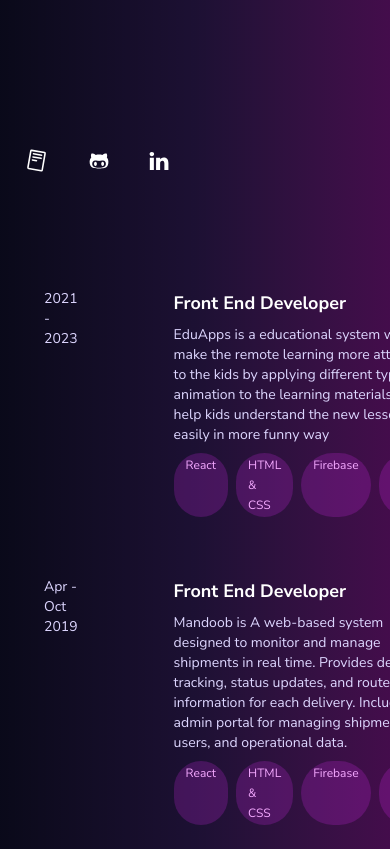
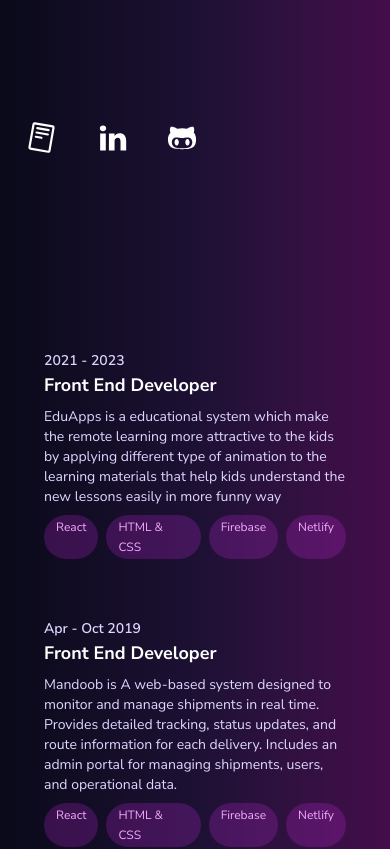
Before and after one commit to ThorayaElsharawy/my-portfolio, a Next.js app: page /about in a window 390 px wide. Shown: the part 960-1809 px from the top of the page. Built offline with nearby package versions, Linux system fonts and the light colour scheme; a web font is replaced by a local one.

Commit message:
feat: make icons link to external targets

```diff
--- a/src/app/about/page.tsx
+++ b/src/app/about/page.tsx
@@ -4,6 +4,7 @@ import { FaGithubAlt } from "react-icons/fa";
 import { TfiLinkedin } from "react-icons/tfi";
 import ProjectsList from "@/components/projects-list";
 import ExperiencesList from "@/components/experiences-list";
+import Link from "next/link";
 
 export default function page() {
     return (
@@ -27,68 +28,32 @@ export default function page() {
                         </div>
                         <section className="w-[80%]">
                             <article className="mt-24 leading-7 text-lg space-y-4 text-violet-200">
-                                <p>Motivated Frontend Developer with over 3 years of hands-on experience building responsive web applications using HTML, CSS, JavaScript, React. </p>
+                                <p>Motivated Frontend Developer with over 3 years of hands-on experience building responsive web applications. </p>
                                 <p>Eager to learn and grow in dynamic development teams, with a strong foundation in turning designs into clean, functional interfaces. Familiar with agile methodologies, version control, and deploying web projects. </p>
                                 <p>Passionate about writing maintainable code and continuously improving both technical and soft skills.</p>
                             </article>
                         </section>
                         <section className="mt-40">
-                            <div className="flex items-center  gap-10 text-white">
-                                <PiReadCvLogo className="text-[25px] cursor-pointer hover:text-cyan-600 transition-all" />
-                                <FaGithubAlt className="text-[20px] cursor-pointer hover:text-cyan-600 transition-all" />
-                                <TfiLinkedin className="text-[20px] cursor-pointer hover:text-cyan-600 transition-all" />
+                            <div className="flex items-center gap-10 text-white mt-auto mb-20">
+                                <Link href="https://drive.google.com/file/d/1xI0qS9_Myg073HUt3FKcmilSoVsDw5_Y/view" target="_blank">
+                                    <PiReadCvLogo className="text-[35px] cursor-pointer hover:text-cyan-600 transition-all" />
+                                </Link>
+                                <Link href='https://www.linkedin.com/in/thorayaelsharawy/' target="_blank">
+                                    <TfiLinkedin className="text-[28px] cursor-pointer hover:text-cyan-600 transition-all" />
+                                </Link>
+                                <Link href='https://github.com/ThorayaElsharawy' target="_blank">
+                                    <FaGithubAlt className="text-[30px] cursor-pointer hover:text-cyan-600 transition-all" />
+                                </Link>
                             </div>
                         </section>
                     </div>
                 </div>
-                <div className="pt-24 lg:w-[52%] lg:py-24">
-                    <div className="">
-                        <ExperiencesList />
-                        <ProjectsList />
-                    </div>
+                <div className="pt-24 lg:w-[52%] lg:py-24 space-y-28">
+                    <ExperiencesList />
+                    <ProjectsList />
                 </div>
             </main>
         </div>
 
     )
 }
-
-
-// <main className="fixed inset-0 w-full flex bg-[#000a0b] overflow-auto bg-linear-to-r from-indigo-500/10 via-violet-500/20 to-fuchsia-500/30">
-//     {/* <Stars /> */}
-//     <div className="grid grid-cols-[30%_55%] items-start justify-between px-32 text-white  w-full h-full py-20">
-//         <div className="">
-//             <h1 className="text-[60px] font-bold mb-8 font-poetsen">Thoraya Adel</h1>
-//             <div className="flex items-center gap-2 h-full relative">
-//                 <div className="flex-1 space-y-3 ms-5 text-violet-200">
-//                     <p className="font-bold">Front End Engineer</p>
-//                     <p className="max-w-[300px]">I build accessible, pixel-perfect digital experiences for the web.</p>
-//                 </div>
-
-//                 <div className="w-[1px] h-full bg-white me-5 absolute" />
-//                 <div className="absolute -bottom-2 -left-[6.5px]
-//                 border-l-[7px] border-l-transparent
-//                 border-b-[10px] border-t-white
-//                 border-r-[7px] border-r-transparent" />
-//             </div>
-//             <section>
-//                 <article className="mt-24 leading-7 text-lg space-y-4 text-violet-200">
-//                     <p>Motivated Frontend Developer with over 3 years of hands-on experience building responsive web applications using HTML, CSS, JavaScript, React. </p>
-//                     <p>Eager to learn and grow in dynamic development teams, with a strong foundation in turning designs into clean, functional interfaces. Familiar with agile methodologies, version control, and deploying web projects. </p>
-//                     <p>Passionate about writing maintainable code and continuously improving both technical and soft skills.</p>
-//                 </article>
-//             </section>
-//             <section className="mt-40">
-//                 <div className="flex items-center  gap-10 text-white">
-//                     <PiReadCvLogo className="text-[25px] cursor-pointer hover:text-cyan-600 transition-all" />
-//                     <FaGithubAlt className="text-[20px] cursor-pointer hover:text-cyan-600 transition-all" />
-//                     <TfiLinkedin className="text-[20px] cursor-pointer hover:text-cyan-600 transition-all" />
-//                 </div>
-//             </section>
-//         </div>
-//         <div className="self-start space-y-30">
-//             <ExperiencesList />
-//             <ProjectsList />
-//         </div>
-//     </div>
-// </main>
--- a/src/app/page.tsx
+++ b/src/app/page.tsx
@@ -48,15 +48,21 @@ export default function Home() {
             </ul>
           </div>
           <div className="flex items-center gap-10 text-white mt-auto mb-20">
-            <PiReadCvLogo className="text-[35px] cursor-pointer hover:text-cyan-600 transition-all" />
-            <FaGithubAlt className="text-[30px] cursor-pointer hover:text-cyan-600 transition-all" />
-            <TfiLinkedin className="text-[28px] cursor-pointer hover:text-cyan-600 transition-all" />
+            <a href="https://drive.google.com/file/d/1xI0qS9_Myg073HUt3FKcmilSoVsDw5_Y/view" target="_blank">
+              <PiReadCvLogo className="text-[35px] cursor-pointer hover:text-cyan-600 transition-all" />
+            </a>
+            <Link href='https://www.linkedin.com/in/thorayaelsharawy/' target="_blanck" >
+              <TfiLinkedin className="text-[28px] cursor-pointer hover:text-cyan-600 transition-all" />
+            </Link>
+            <Link href='https://github.com/ThorayaElsharawy' target="_blanck">
+              <FaGithubAlt className="text-[30px] cursor-pointer hover:text-cyan-600 transition-all" />
+            </Link>
           </div>
         </div>
         <div className="flex-1 top-0 lg:relative m-auto sticky h-screen">
           <Moon />
           <div className="absolute top-0 -left-15 w-full h-full">
-          <Planets />
+            <Planets />
           </div>
         </div>
       </main>
--- a/src/components/experiences-list.tsx
+++ b/src/components/experiences-list.tsx
@@ -3,11 +3,11 @@ import React from 'react'
 export default function ExperiencesList() {
     return (
         <div>
-            <div className='mb-5 flex items-start gap-4 text-white hover:bg-white/5 p-5 transition-all cursor-pointer rounded-sm group'>
+            <div className='mb-5 lg:flex lg:items-start gap-4 text-white hover:bg-white/5 p-5 transition-all cursor-pointer rounded-sm group'>
                 <div className='w-[400px]'>
-                    <h2 className='text-sm text-violet-200'>2021 - 2023</h2>
+                    <h2 className='text-sm text-violet-200 font-semibold'>2021 - 2023</h2>
                 </div>
-                <div className="ps-20">
+                <div className="lg:ps-20">
                     <h3 className="font-bold text-lg">Front End Developer</h3>
                     <p className="text-sm mt-2 text-violet-200 leading-5">EduApps is a educational system which make the remote learning more attractive to the kids by applying different type of animation
                         to the learning materials that help kids understand the new lessons easily in more funny way</p>
@@ -19,11 +19,11 @@ export default function ExperiencesList() {
                     </div>
                 </div>
             </div>
-            <div className='mb-5 flex items-start gap-4 text-white hover:bg-white/5 p-5 transition-all cursor-pointer rounded-sm group'>
+            <div className='mb-5 lg:flex items-start gap-4 text-white hover:bg-white/5 p-5 transition-all cursor-pointer rounded-sm group'>
                 <div className='w-[400px]'>
-                    <h2 className='text-sm text-violet-200'>Apr - Oct 2019</h2>
+                    <h2 className='text-sm text-violet-200 font-semibold'>Apr - Oct 2019</h2>
                 </div>
-                <div className="ps-20">
+                <div className="lg:ps-20">
                     <h3 className="font-bold text-lg">Front End Developer</h3>
                     <p className="text-sm mt-2 text-violet-200 leading-5">Mandoob is A web-based system designed to monitor and manage shipments in real time.
                         Provides detailed tracking, status updates, and route information for each delivery.
--- a/src/components/projects-list.tsx
+++ b/src/components/projects-list.tsx
@@ -46,11 +46,11 @@ export default function ProjectsList() {
         <div>
             {PROJECTS.map((project) => {
                 return (
-                    <div key={project.id} className="mb-5 flex items-start gap-4 text-white hover:bg-white/5 p-5 transition-all cursor-pointer rounded-sm group">
+                    <div key={project.id} className="mb-5 lg:flex items-start gap-4 text-white hover:bg-white/5 p-5 transition-all cursor-pointer rounded-lg group hover:shadow-[0_0_5px_#3e124778]">
                         <div className="w-[400px]">
                             <Image src={project.img} width={200} height={200} alt="keyrush" className="w-[200px] h-auto rounded-xs shadow-[0_0_5px_#8f7793] group-hover:shadow-[0_0_5px_#f5b7ffbf] transition-all" />
                         </div>
-                        <div className="">
+                        <div className="mt-5 lg:mt-0">
                             <h3 className="font-bold text-lg">{project.title}</h3>
                             <p className="text-sm mt-2 text-violet-200 leading-5 ">{project.des}</p>
                             <div className="flex mt-2 gap-2">
```
Also changed, not shown: 1 other file (tests, documents, lock files or other folders).
